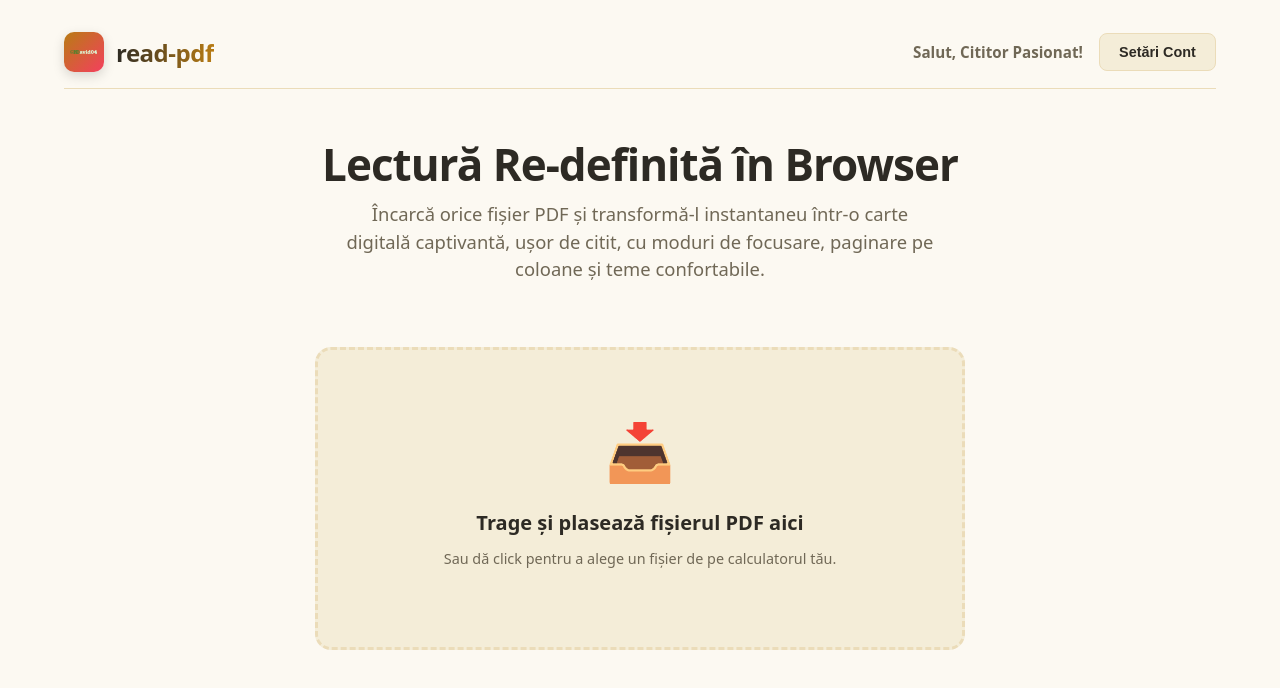
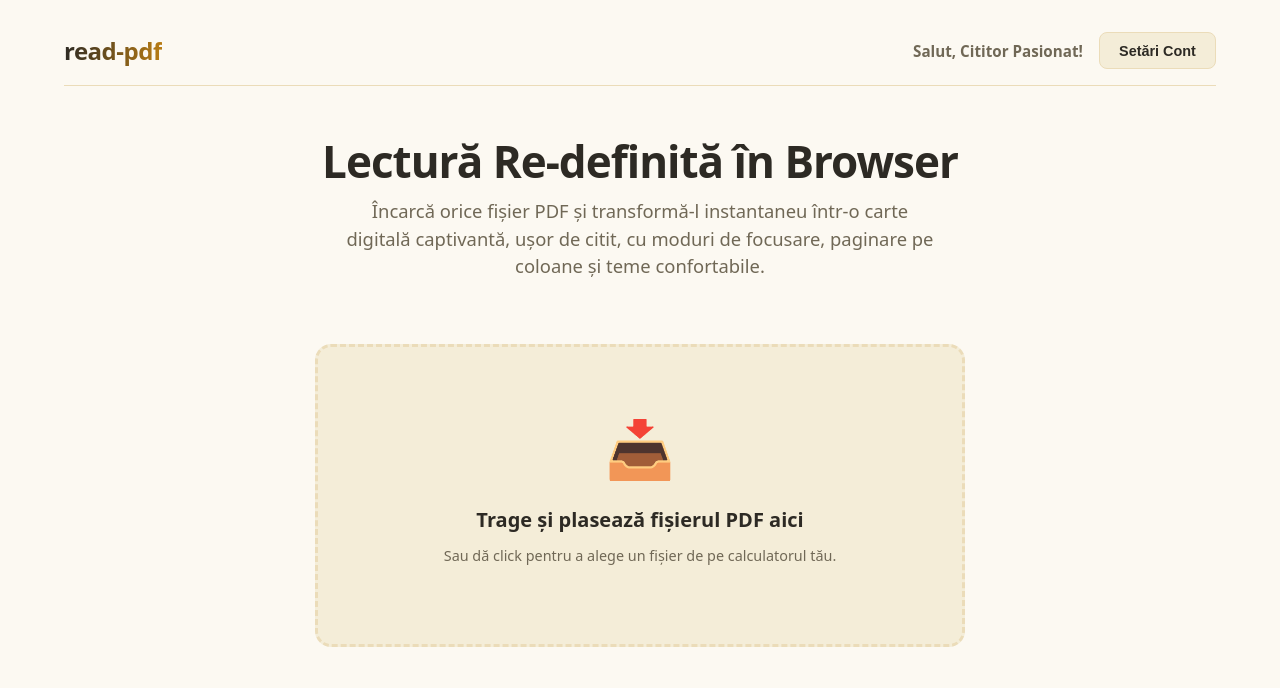
Before and after one commit to INDavid04/read-pdf, a React (Vite) app: page / in a window 1280 px wide. Shown: the top 688 px of the page. Built offline with nearby package versions, Linux system fonts and the light colour scheme.

Commit message:
feat: no logo in navbar

```diff
--- a/src/App.tsx
+++ b/src/App.tsx
@@ -505,9 +505,6 @@ function App() {
         {/* Top bar */}
         <header className="app-header">
           <div className="brand">
-            <div className="brand-icon">
-              <img src="/public/logo.svg" alt="logo" style={{ width: '28px', height: '28px' }} />
-            </div>
             <span>read-pdf</span>
           </div>
           <div className="header-actions">
```
